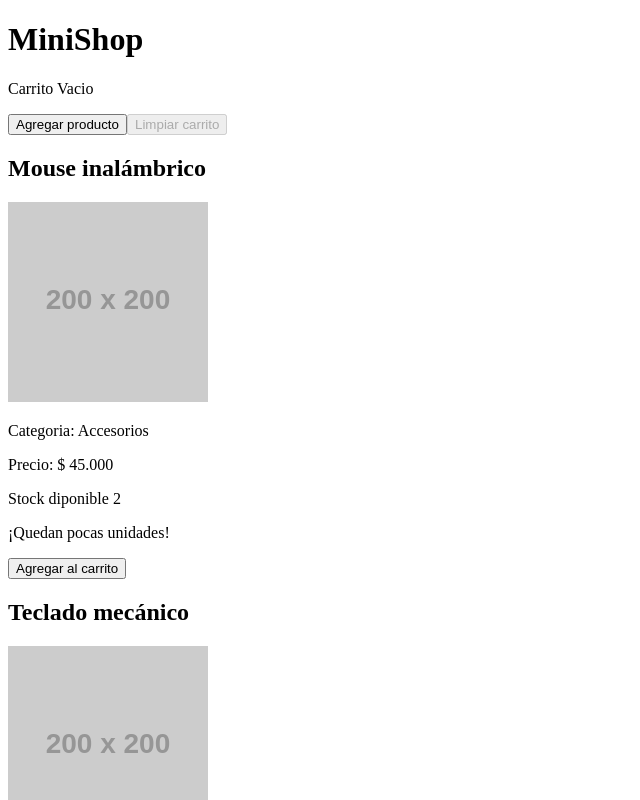
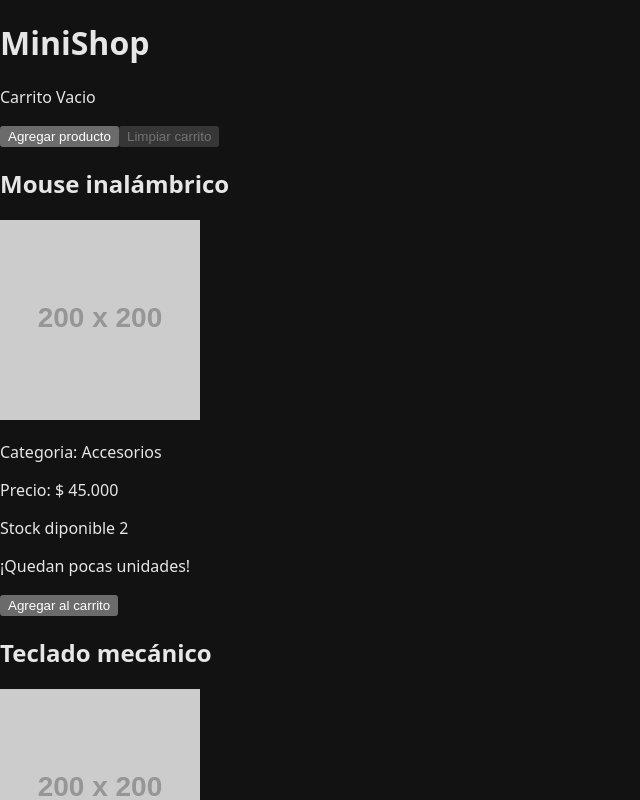
Before and after one commit to Esteban-02/minishop, an Angular app: page / in a window 1280 px wide. Shown: the top 800 px of the page, without its empty margins (0-640 px from the left). Built offline with nearby package versions, Linux system fonts and the light colour scheme.

Commit message:
chore:Tema oscuro global

```diff
--- a/src/app/app.ts
+++ b/src/app/app.ts
@@ -42,7 +42,7 @@ export class App {
     },
   ]);
 
-  onAddToCart(product: Product): void {
+  protected onAddToCart(product: Product): void {
     console.log('Producto seleccionado:', product);
   }
 }
--- a/src/styles.scss
+++ b/src/styles.scss
@@ -1 +1,16 @@
 /* You can add global styles to this file, and also import other style files */
+:root {
+    color-scheme: dark; // botones, inputs y scrollbars del navegador en oscuro
+    --bg: #121212;
+    --surface: #1e1e1e;
+    --text: #e6e6e6;
+    --muted: #9a9a9a;
+    --accent: #4f8cff;
+}
+
+body {
+    margin: 0;
+    background: var(--bg);
+    color: var(--text);
+    font-family: system-ui, sans-serif;
+}
```
